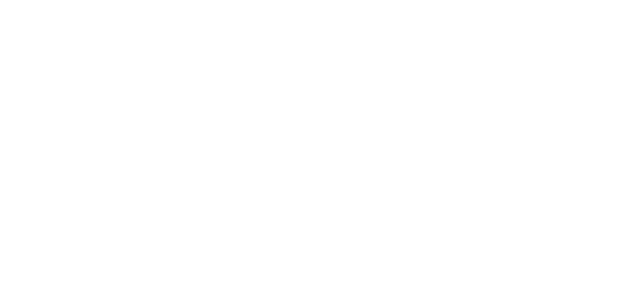
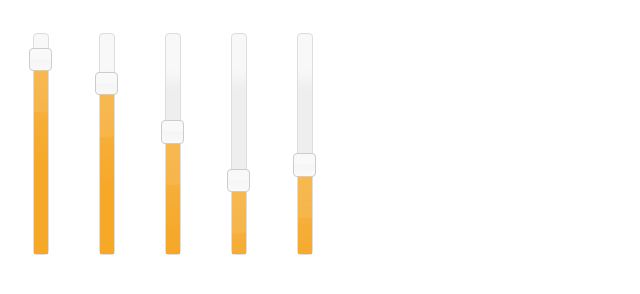
Before and after one commit to erb325/moodEqualizer-, a plain HTML site: page index.html in a window 1280 px wide. Shown: the whole page, without its empty margins (0-640 px from the left). Drawn offline with Linux system fonts and the light colour scheme.

Commit message:
adding sliders

```diff
--- a/index.html
+++ b/index.html
@@ -1,9 +1,35 @@
 <!DOCTYPE html>
 <html>
-<head>
+  <head>
     <title></title>
-</head>
-<body>
+  </head>
+  <script src="javascript/jquery-1.8.3.js"></script>
+  <script src="javascript/jquery-ui-1.9.2.custom.min.js"></script>
+  <script src="javascript/mood.js"></script>
 
-</body>
+  <link rel="stylesheet" href="css/ui-lightness/jquery-ui-1.9.2.custom.css">
+
+  <script>
+    $(function(){
+      App.init();
+    });
+
+  </script>
+
+  <style>
+    #sliders span {
+      height:220px;
+      float:left;
+      margin:25px;
+    }
+  </style>
+  <body>
+    <div id="sliders">
+      <span>88</span>
+      <span>77</span>
+      <span>55</span>
+      <span>33</span>
+      <span>40</span>
+    </div>
+  </body>
 </html>
--- a/javascript/mood.js
+++ b/javascript/mood.js
@@ -1,4 +1,4 @@
-var app = {
+var App = {
   moods: {
     angry: ["aggressive", "angry", "angest-ridden", "complex", "dark", "disturbing", "harsh", "industrial", "intense", "manic", "rebellious", "strange"],
     happy: ["calming", "carefree", "cheerful", "cool", "fun", "futuristic", "gentle", "gleeful", "happy", "humorous", "joyous", "playful", "light", "lively", "sexy", "sweet", "theater", "warm", "whimsical"],
@@ -6,7 +6,18 @@ var app = {
     party: ["bouncy", "energetic", "enthusiastic", "epic", "fun", "funky", "groovy", "hyponic", "party music", "rowdy", "theater", "trippy"],
     relaxing: ["ambient", "dreamy", "elegant", "intimate", "mediation", "passionate", "peaceful", "mystical", "mellow", "laid-back", "reflective", "relax", "romantic", "sexy", "smooth", "soothing", "sophisticated", "spacey", "spiritual"]
   }
+};
 
-  init: function
+App.init = function() {
+  $("#sliders > span").each(function() {
+    // read initial values from markup and remove that
+    var value = parseInt($(this).text(), 10);
+    $(this).empty().slider({
+      value: value,
+      range: "min",
+      animate: true,
+      orientation: "vertical"
+    });
+  });
 
-};
+}
```
Also changed, not shown: 1 other file.
